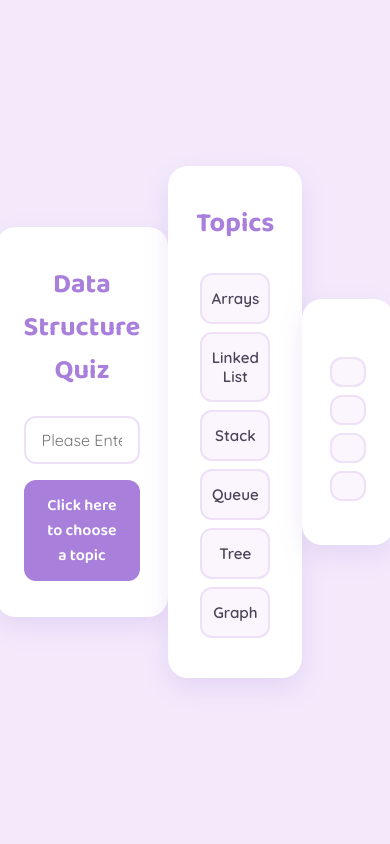
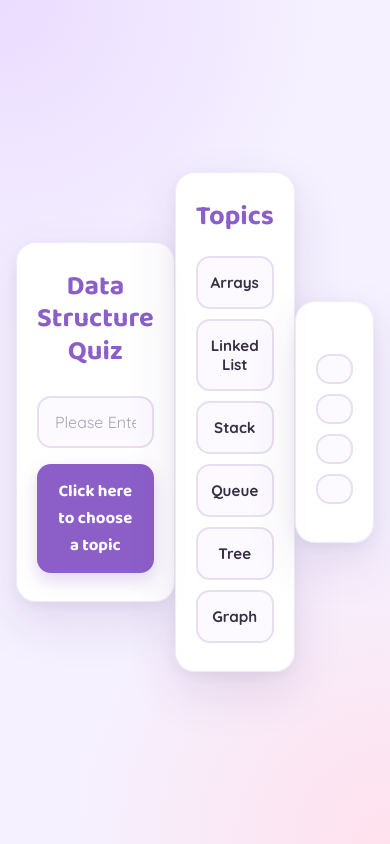
Before and after one commit to SwatiManjari/DS_Quiz, a plain HTML site: page index.html in a window 390 px wide. Drawn offline with Linux system fonts and the light colour scheme.

Commit message:
Improve UI

```diff
--- a/style.css
+++ b/style.css
@@ -1,202 +1,399 @@
-
 @import url('https://fonts.googleapis.com/css2?family=Baloo+2:wght@600;700&family=Quicksand:wght@400;500;600;700&display=swap');
 
 :root {
-  --bg: #F3E9FB;
-  --card: #FFFFFF;
-  --lavender: #A97FDC;
-  --pink: #FFB6CE;
-  --mint: #AEE6D3;
-  --text: #4A4458;
-  --text-soft: #8A8296;
-  --success: #7FC98B;
-  --error: #E88888;
+  --bg: #f5f1ff;
+  --card: #ffffff;
+  --primary: #8b5fc7;
+  --primary-dark: #7044ad;
+  --primary-light: #eee5ff;
+
+  --pink: #ffb6ce;
+  --mint: #b9ead8;
+
+  --text: #373044;
+  --text-soft: #81788f;
+
+  --border: #e7def2;
+  --success: #72c98a;
+  --error: #e47d7d;
 }
 
 * {
   box-sizing: border-box;
 }
 
+body {
+  margin: 0;
+  min-height: 100vh;
+  padding: 24px;
+
+  display: flex;
+  justify-content: center;
+  align-items: center;
+
+  background:
+    radial-gradient(circle at top left, #eadcff 0, transparent 35%),
+    radial-gradient(circle at bottom right, #ffe1ed 0, transparent 35%),
+    var(--bg);
+
+  font-family: 'Quicksand', sans-serif;
+  color: var(--text);
+}
+
 .hidden {
   display: none;
 }
 
-body.container {
-  margin: 0;
-  min-height: 100vh;
-  padding: 24px;
-  display: flex;
-  justify-content: center;
-  align-items: center;
-  background-color: var(--bg);
-  font-family: 'Quicksand', sans-serif;
-  color: var(--text);
-}
 
+/* =========================
+   COMMON CARD STYLE
+========================= */
 
 #welcome-page,
 #topic-page,
 #quiz-page .card,
 #result-page {
-  background: var(--card);
-  border-radius: 20px;
-  padding: 36px 28px;
   width: 100%;
-  max-width: 420px;
+  max-width: 460px;
+
+  padding: 38px 32px;
+
+  background: rgba(255, 255, 255, 0.96);
+  border: 1px solid rgba(139, 95, 199, 0.12);
+  border-radius: 24px;
+
   text-align: center;
-  box-shadow: 0 10px 25px rgba(169, 127, 220, 0.18);
+
+  box-shadow:
+    0 20px 50px rgba(76, 45, 112, 0.12),
+    0 4px 12px rgba(76, 45, 112, 0.06);
 }
 
-/* ---------- Titles ---------- */
+
+/* =========================
+   TITLES
+========================= */
 
 .a {
+  width: 100%;
+  margin-bottom: 28px;
+
   background: transparent;
   text-shadow: none;
-  margin-bottom: 24px;
 }
 
-.a h1, #topic-page h1 {
+.a h1,
+#topic-page h1 {
+  margin: 0;
+
   font-family: 'Baloo 2', cursive;
-  font-size: 1.7rem;
-  color: var(--lavender);
-  margin: 0;
+  font-size: 2rem;
+  line-height: 1.2;
+
+  color: var(--primary);
 }
 
+.a p {
+  margin: 8px 0 0;
+  color: var(--text-soft);
+  font-size: 0.95rem;
+}
+
+
+/* =========================
+   NAME INPUT
+========================= */
 
 .b1 {
   display: flex;
   justify-content: center;
+
   height: auto;
-  margin: 8px 0 16px;
+  margin: 12px 0 16px;
 }
 
 #Input-nm {
   width: 100%;
-  padding: 12px 16px;
-  border: 2px solid #EEE0F7;
-  border-radius: 12px;
+
+  padding: 14px 16px;
+
+  border: 2px solid var(--border);
+  border-radius: 14px;
+
+  background: #fcfaff;
+
   font-family: inherit;
   font-size: 1rem;
   color: var(--text);
+
   outline: none;
+
+  transition: 0.2s ease;
+}
+
+#Input-nm::placeholder {
+  color: #aaa2b5;
 }
 
 #Input-nm:focus {
-  border-color: var(--lavender);
+  border-color: var(--primary);
+
+  background: #fff;
+
+  box-shadow: 0 0 0 4px rgba(139, 95, 199, 0.1);
 }
+
+
+/* =========================
+   MAIN BUTTON
+========================= */
 
 .b2 {
   display: flex;
   justify-content: center;
+
   height: auto;
-  margin: 8px 0 0;
+  margin-top: 12px;
 }
 
 #input-btn {
   width: 100%;
-  padding: 13px 20px;
+
+  padding: 14px 20px;
+
   border: none;
-  border-radius: 12px;
-  background-color: var(--lavender);
-  color: #fff;
+  border-radius: 14px;
+
+  background: var(--primary);
+  color: white;
+
   font-family: 'Baloo 2', cursive;
-  font-size: 1rem;
+  font-size: 1.05rem;
+  font-weight: 700;
+
   cursor: pointer;
-  transition: background-color 0.15s ease;
+
+  box-shadow: 0 8px 18px rgba(139, 95, 199, 0.25);
+
+  transition:
+    transform 0.15s ease,
+    background-color 0.15s ease,
+    box-shadow 0.15s ease;
 }
 
 #input-btn:hover {
-  background-color: #9668CC;
+  background: var(--primary-dark);
+
+  transform: translateY(-2px);
+
+  box-shadow: 0 10px 22px rgba(139, 95, 199, 0.3);
 }
 
+#input-btn:active {
+  transform: translateY(0);
+}
+
+
+/* =========================
+   TOPIC PAGE
+========================= */
 
 #topic-page {
   display: flex;
   flex-wrap: wrap;
   justify-content: center;
+  gap: 10px;
 }
 
 #topic-page .a {
   width: 100%;
+  margin-bottom: 12px;
 }
 
 .topic {
-  width: calc(50% - 8px);
-  margin: 4px;
-  padding: 14px 8px;
-  border: 2px solid #EEE0F7;
-  border-radius: 12px;
-  background-color: #FBF6FE;
+  width: calc(50% - 5px);
+
+  margin: 0;
+  padding: 15px 10px;
+
+  border: 2px solid var(--border);
+  border-radius: 14px;
+
+  background: #fcfaff;
   color: var(--text);
+
   font-family: inherit;
-  font-weight: 600;
   font-size: 0.95rem;
+  font-weight: 700;
+
   cursor: pointer;
-  transition: background-color 0.15s ease, border-color 0.15s ease;
+
+  transition:
+    transform 0.15s ease,
+    background-color 0.15s ease,
+    border-color 0.15s ease,
+    box-shadow 0.15s ease;
 }
 
 .topic:hover {
-  background-color: var(--mint);
-  border-color: var(--mint);
+  background: var(--primary-light);
+  border-color: #cdb7eb;
+
+  transform: translateY(-2px);
+
+  box-shadow: 0 6px 14px rgba(139, 95, 199, 0.1);
 }
 
+.topic:active {
+  transform: translateY(0);
+}
+
+
+/* =========================
+   QUIZ PAGE
+========================= */
 
 #quiz-page {
   display: flex;
   justify-content: center;
+
   width: 100%;
 }
 
+#quiz-page .card {
+  padding: 32px;
+}
+
+
+/* Question */
+
 #question-text {
+  margin: 0 0 24px;
+
   font-family: 'Baloo 2', cursive;
-  font-size: 1.15rem;
-  line-height: 1.5;
-  margin: 0 0 22px;
+  font-size: 1.3rem;
+  line-height: 1.45;
+
+  color: var(--text);
 }
+
+
+/* Options */
 
 .option {
   display: block;
+
   width: 100%;
-  margin: 8px 0;
-  padding: 13px 16px;
-  border: 2px solid #EEE0F7;
-  border-radius: 12px;
-  background-color: #FBF6FE;
+
+  margin: 10px 0;
+  padding: 14px 16px;
+
+  border: 2px solid var(--border);
+  border-radius: 14px;
+
+  background: #fcfaff;
+  color: var(--text);
+
   text-align: left;
+
   font-family: inherit;
   font-size: 0.95rem;
-  color: var(--text);
+  font-weight: 600;
+
   cursor: pointer;
-  transition: background-color 0.15s ease, border-color 0.15s ease;
+
+  transition:
+    transform 0.15s ease,
+    background-color 0.15s ease,
+    border-color 0.15s ease,
+    box-shadow 0.15s ease;
 }
 
 .option:hover {
-  border-color: var(--lavender);
-}
+  background: var(--primary-light);
+  border-color: #cdb7eb;
 
-.option[style*="green"] {
-  background-color: var(--success) !important;
-  border-color: var(--success) !important;
-  color: #fff !important;
-}
+  transform: translateX(3px);
 
-.option[style*="red"] {
-  background-color: var(--error) !important;
-  border-color: var(--error) !important;
-  color: #fff !important;
+  box-shadow: 0 5px 12px rgba(139, 95, 199, 0.08);
 }
 
 
-#result-text {
-  font-family: 'Baloo 2', cursive;
-  font-size: 1.25rem;
-  color: var(--lavender);
-  margin: 0;
+/* Correct answer */
+
+.option[style*="green"] {
+  background: var(--success) !important;
+  border-color: var(--success) !important;
+
+  color: white !important;
+
+  box-shadow: 0 6px 15px rgba(114, 201, 138, 0.25);
 }
 
 
+/* Wrong answer */
+
+.option[style*="red"] {
+  background: var(--error) !important;
+  border-color: var(--error) !important;
+
+  color: white !important;
+
+  box-shadow: 0 6px 15px rgba(228, 125, 125, 0.25);
+}
+
+
+/* =========================
+   RESULT PAGE
+========================= */
+
+#result-page {
+  padding: 42px 32px;
+}
+
+#result-text {
+  margin: 0;
+
+  font-family: 'Baloo 2', cursive;
+  font-size: 1.45rem;
+  line-height: 1.4;
+
+  color: var(--primary);
+}
+
+
+/* =========================
+   MOBILE
+========================= */
+
 @media (max-width: 480px) {
+
+  body {
+    padding: 16px;
+  }
+
+  #welcome-page,
+  #topic-page,
+  #quiz-page .card,
+  #result-page {
+    padding: 28px 20px;
+    border-radius: 20px;
+  }
+
+  .a h1,
+  #topic-page h1 {
+    font-size: 1.7rem;
+  }
+
   .topic {
     width: 100%;
   }
+
+  #question-text {
+    font-size: 1.15rem;
+  }
+
+  .option {
+    padding: 13px 14px;
+  }
 }
```
